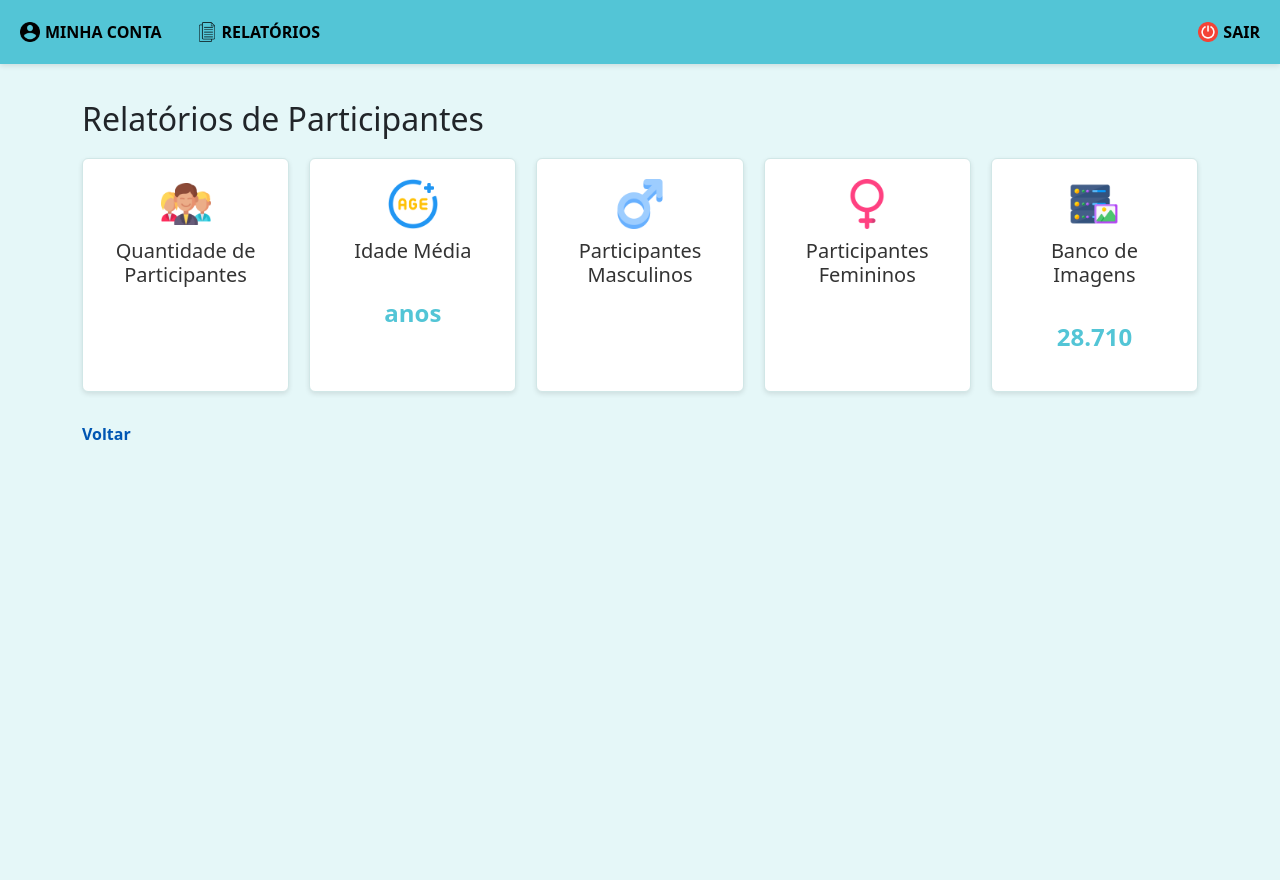
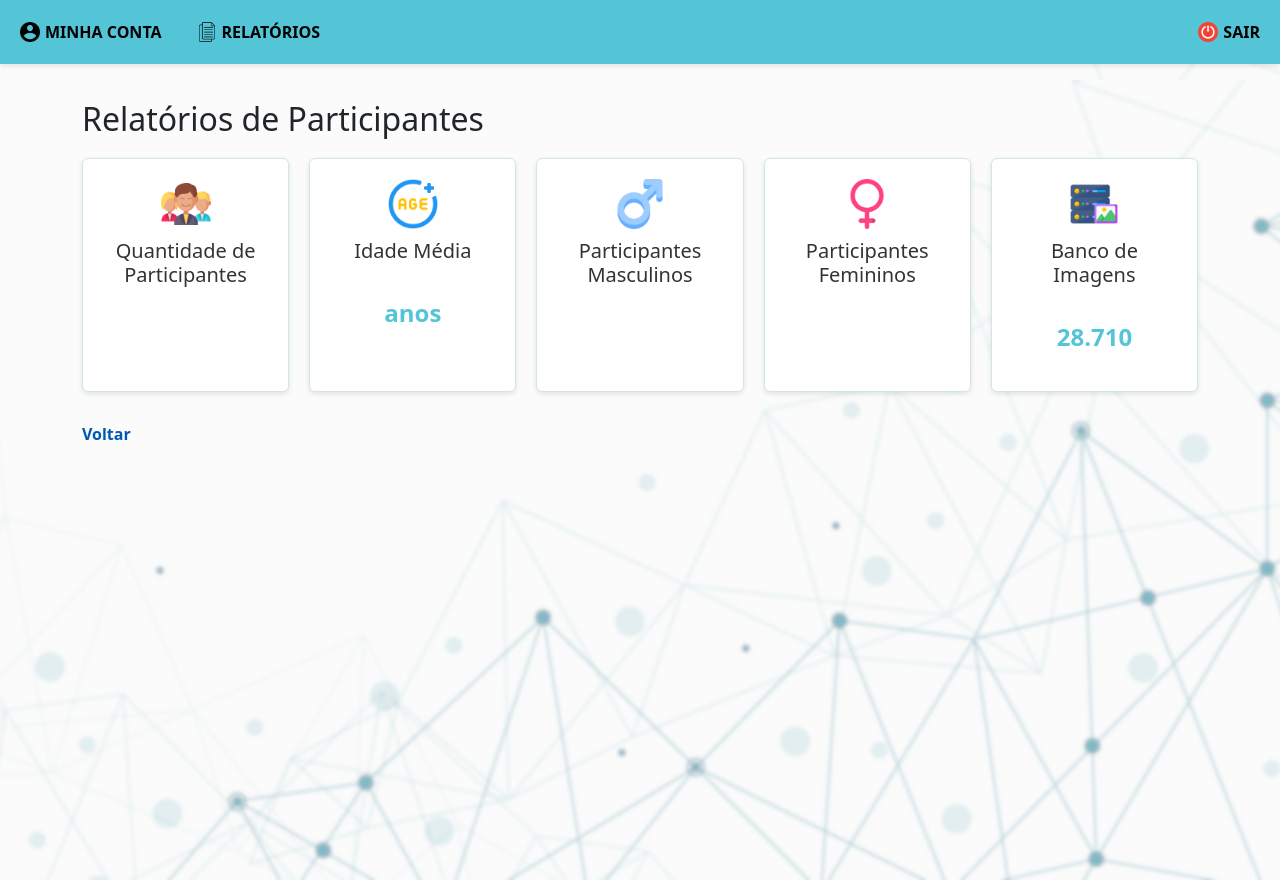
Before and after one commit to vvenante3/projetoTCC, a Django app: template participante/templates/participante/relatorios.html in a window 1280 px wide. Run offline with Django 5.2, Linux system fonts and the light colour scheme; the template is opened without the code that fills it, so the values that code supplies are empty.

Commit message:
#26 - alteracao do background das pag. internas

```diff
--- a/participante/templates/participante/analisar_participante.html
+++ b/participante/templates/participante/analisar_participante.html
@@ -58,8 +58,12 @@
             margin: 0;
             display: flex;
             justify-content: center;
-            background-color: #e5f7f8;
             align-items: center;
+            background-image: url("{% static 'imagens/emotioncapture/background.png' %}");
+            background-size: cover;
+            background-position: center;
+            background-attachment: fixed;
+            background-repeat: no-repeat;
         }
 
         .icon {
--- a/participante/templates/participante/atualizar_participante.html
+++ b/participante/templates/participante/atualizar_participante.html
@@ -57,8 +57,12 @@
             margin: 0;
             display: flex;
             justify-content: center;
-            background-color: #e5f7f8;
             align-items: center;
+            background-image: url("{% static 'imagens/emotioncapture/background.png' %}");
+            background-size: cover;
+            background-position: center;
+            background-attachment: fixed;
+            background-repeat: no-repeat;
         }
 
         .icon {
--- a/participante/templates/participante/historico_participante.html
+++ b/participante/templates/participante/historico_participante.html
@@ -58,8 +58,12 @@
             margin: 0;
             display: flex;
             justify-content: center;
-            background-color: #e5f7f8;
             align-items: center;
+            background-image: url("{% static 'imagens/emotioncapture/background.png' %}");
+            background-size: cover;
+            background-position: center;
+            background-attachment: fixed;
+            background-repeat: no-repeat;
         }
 
         .icon {
--- a/participante/templates/participante/index.html
+++ b/participante/templates/participante/index.html
@@ -68,7 +68,11 @@
             height: 100%;
             margin: 0;
             padding-top: 40px;
-            background-color: #e5f7f8;
+            background-image: url("{% static 'imagens/emotioncapture/background.png' %}");
+            background-size: cover;
+            background-position: center;
+            background-attachment: fixed;
+            background-repeat: no-repeat;
         }
 
         .main-content {
--- a/participante/templates/participante/relatorios.html
+++ b/participante/templates/participante/relatorios.html
@@ -52,7 +52,11 @@
         body, html {
             height: 100%;
             margin: 0;
-            background-color: #e5f7f8;
+            background-image: url("{% static 'imagens/emotioncapture/background.png' %}");
+            background-size: cover;
+            background-position: center;
+            background-attachment: fixed;
+            background-repeat: no-repeat;
         }
 
         .content {
```
Also changed, not shown: db.sqlite3, static/imagens/emotioncapture/background.jpg (deleted), static/imagens/emotioncapture/background.png (added), static/imagens/emotioncapture/background2.png (deleted).
